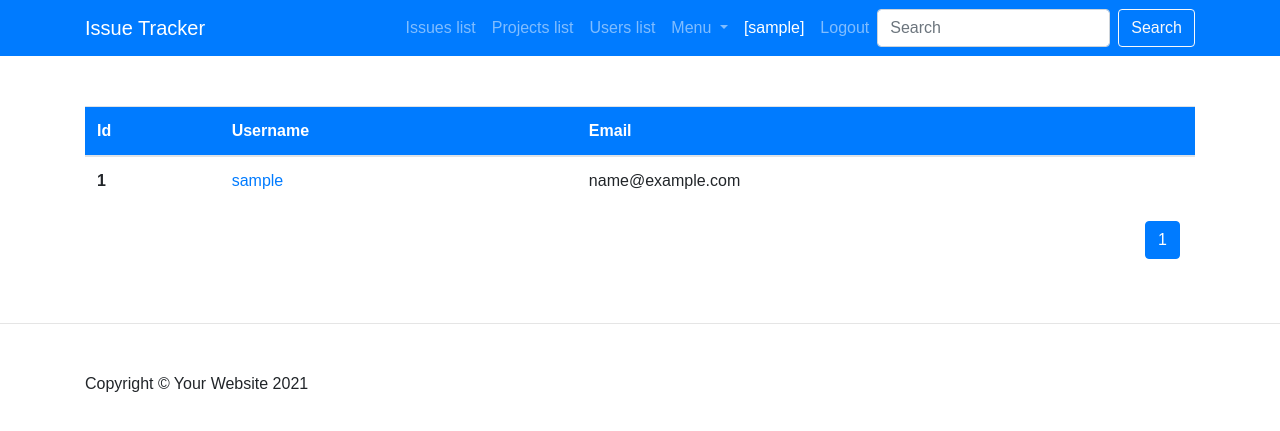
After one commit to amirAkhmetzhanov94/blog, a Django app: page /accounts/list/ in a window 1280 px wide. The commit adds this page. Shown: the top 431 px of the page. Run offline with Django 3.2, Linux system fonts and the light colour scheme; the visitor is signed in with stand-in values (Sample User, id 1); data comes from the database, SQL or seed files in the repository; parts of the project's set-up code (start-up, migrations or seed data) failed here and were passed over.

Commit message:
HW-60 Добавил страницу со списком пользователей. Прописал разрешения на просмотр данной страницы для менеджера и капитана. Добавил ссылку на главной странице для тех пользователей, у которых есть разрешение на просмотр.

```diff
--- a/issue_tracker/accounts/templates/user_detail.html
+++ b/issue_tracker/accounts/templates/user_detail.html
@@ -5,7 +5,7 @@
     {% if user_obj.profile.avatar %}
         <img class="avatar" src="{{ user_obj.profile.avatar.url }}" width="250">
     {% else %}
-        <img class="avatar" src="https://thumbs.dreamstime.com/b/default-avatar-profile-vector-user-profile-default-avatar-profile-vector-user-profile-profile-179376714.jpg" width="250">
+        <img class="avatar" src="https://pa1.narvii.com/6406/44636fa8fa6911b454828100d653c1e2a428a422_hq.gif" width="250">
     {% endif %}
     <p class="mt-4"><b>Username:</b> {{ user_obj.username }}</p>
     {% if user_obj.first_name %}
--- /dev/null
+++ b/issue_tracker/accounts/templates/users_list.html
@@ -0,0 +1,22 @@
+{% extends "base.html" %}
+{% block content %}
+    <table class="table">
+  <thead class="bg-primary text-white">
+    <tr>
+      <th scope="col">Id</th>
+      <th scope="col">Username</th>
+      <th scope="col">Email</th>
+    </tr>
+  </thead>
+  <tbody>
+  {% for user in users_list %}
+    <tr>
+      <th scope="row">{{ user.pk }}</th>
+      <td><a href="{% url "accounts:profile" user.pk %}">{{ user.username }}</a></td>
+      <td>{{ user.email }}</td>
+    </tr>
+  {% endfor %}
+  </tbody>
+</table>
+    {% include "partial/pagination.html" %}
+{% endblock %}
--- a/issue_tracker/accounts/urls.py
+++ b/issue_tracker/accounts/urls.py
@@ -1,5 +1,5 @@
 from django.urls import path
-from accounts.views import LoginView, LogoutView, RegisterView, UserDetailView
+from accounts.views import LoginView, LogoutView, RegisterView, UserDetailView, UserListView
 
 app_name = "accounts"
 
@@ -7,5 +7,6 @@ urlpatterns = [
     path('login/', LoginView.as_view(), name='login'),
     path('logout/', LogoutView.as_view(), name="logout"),
     path('register/', RegisterView.as_view(), name='register'),
-    path('<int:pk>/', UserDetailView.as_view(), name='profile')
+    path('<int:pk>/', UserDetailView.as_view(), name='profile'),
+    path('list/', UserListView.as_view(), name='list')
 ]
--- a/issue_tracker/accounts/views.py
+++ b/issue_tracker/accounts/views.py
@@ -1,12 +1,11 @@
 from django.contrib.auth import login, authenticate, logout, get_user_model
 from django.contrib.auth.models import User
-from django.core.paginator import Paginator
 from django.shortcuts import redirect, render, reverse, get_object_or_404
-from django.views.generic import View, CreateView, DetailView
+from django.views.generic import View, CreateView, DetailView, ListView
 from django.http import HttpResponseRedirect
 from accounts.forms import RegistrationForm
 from webapp.models import Project
-from django.contrib.auth.mixins import UserPassesTestMixin, LoginRequiredMixin
+from django.contrib.auth.mixins import UserPassesTestMixin, LoginRequiredMixin, PermissionRequiredMixin
 from django.views.generic.list import MultipleObjectMixin
 
 
@@ -118,3 +117,11 @@ class UserDetailView(LoginRequiredMixin, DetailView, MultipleObjectMixin):
         object_list = Project.objects.filter(users__username__icontains=self.object.username)
         context = super(UserDetailView, self).get_context_data(object_list=object_list, **kwargs)
         return context
+
+
+class UserListView(PermissionRequiredMixin, ListView):
+    model = get_user_model()
+    template_name = "users_list.html"
+    context_object_name = "users_list"
+    paginate_by = 10
+    permission_required = "accounts.view_profile"
--- a/issue_tracker/webapp/templates/base.html
+++ b/issue_tracker/webapp/templates/base.html
@@ -16,12 +16,17 @@
     <div class="container">
       <a class="navbar-brand" href="{% url 'webapp:index' %}">Issue Tracker</a>
         <ul class="navbar-nav">
-          <li class="nav-item active">
-            <a class="nav-link" href="{% url 'webapp:index' %}">Issues list<span class="sr-only">(current)</span></a>
+          <li class="nav-item">
+            <a class="nav-link" href="{% url 'webapp:index' %}">Issues list</a>
           </li>
           <li class="nav-item">
             <a class="nav-link" href="{% url 'webapp:project_list' %}">Projects list</a>
           </li>
+        {% if perms.accounts.view_profile %}
+          <li class="nav-item">
+            <a class="nav-link" href="{% url 'accounts:list' %}">Users list</a>
+          </li>
+        {% endif %}
          {% if perms.webapp.add_project or perms.webapp.add_issue and request.user in project.users.all %}
              <li class="nav-item dropdown">
                 <a class="nav-link dropdown-toggle" href="#" id="navbarDropdown" role="button" data-toggle="dropdown" aria-haspopup="true" aria-expanded="false">
@@ -43,7 +48,7 @@
                     {% if user.is_authenticated %}
            {% block menu_links %}{% endblock %}
            <li class="nav-item">
-               <a class="nav-link" href="{% url 'accounts:profile' user.pk %}">[{{ user.username }}]</a>
+               <a class="nav-link active" href="{% url 'accounts:profile' user.pk %}">[{{ user.username }}]</a>
            </li>
            <li class="nav-item">
                <a class="nav-link" href="{% url 'accounts:logout' %}?next={{ request.get_full_path }}">Logout</a>
```
